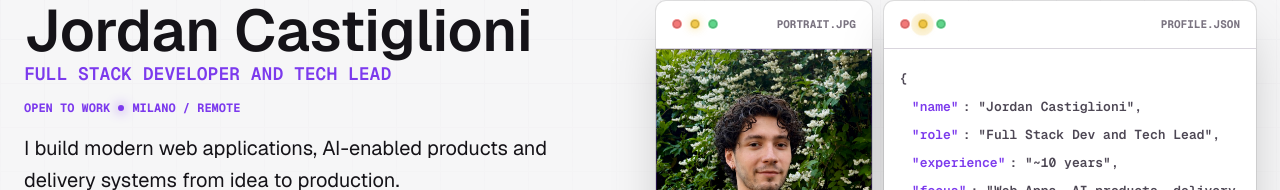
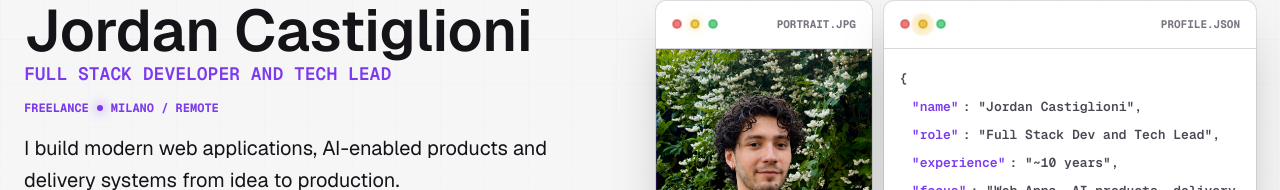
Before and after one commit to jdncst-dev/jdncst-dev-portfolio, a Next.js app: page / in a window 1280 px wide. Shown: the part 137-327 px from the top of the page. Built offline with nearby package versions, Linux system fonts and the light colour scheme.

Commit message:
update work status

```diff
--- a/components/home/hero-section.tsx
+++ b/components/home/hero-section.tsx
@@ -50,7 +50,7 @@ export function HeroSection() {
                 Full Stack Developer and Tech Lead
               </p>
               <div className='mt-3 flex flex-wrap items-center gap-2 font-mono text-xs font-semibold uppercase text-accent'>
-                <span>Open to work</span>
+                <span>Freelance</span>
                 <span className='h-1.5 w-1.5 rounded-full bg-accent shadow-[0_0_12px_var(--accent)]' />
                 <span>Milano / Remote</span>
               </div>
```
